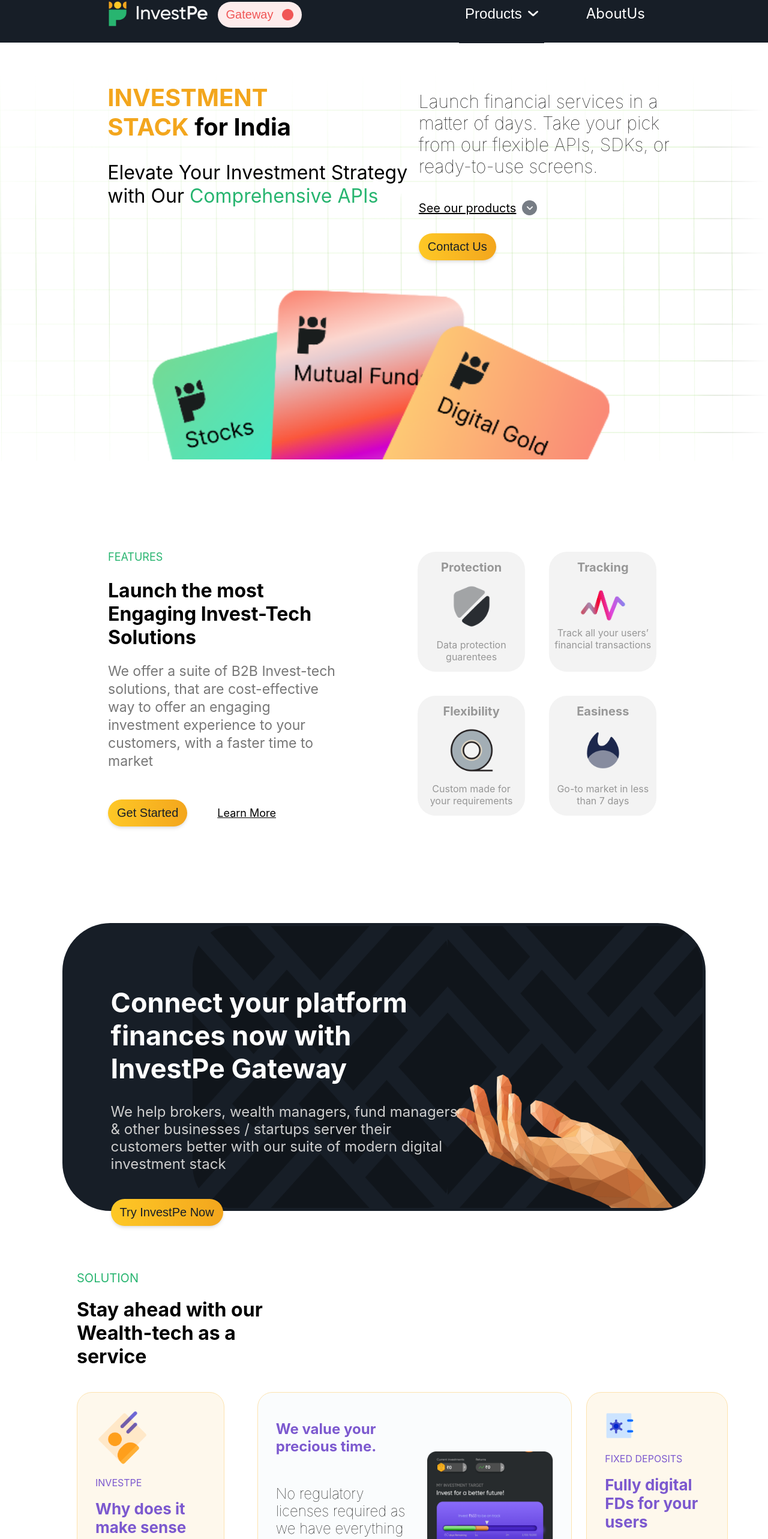
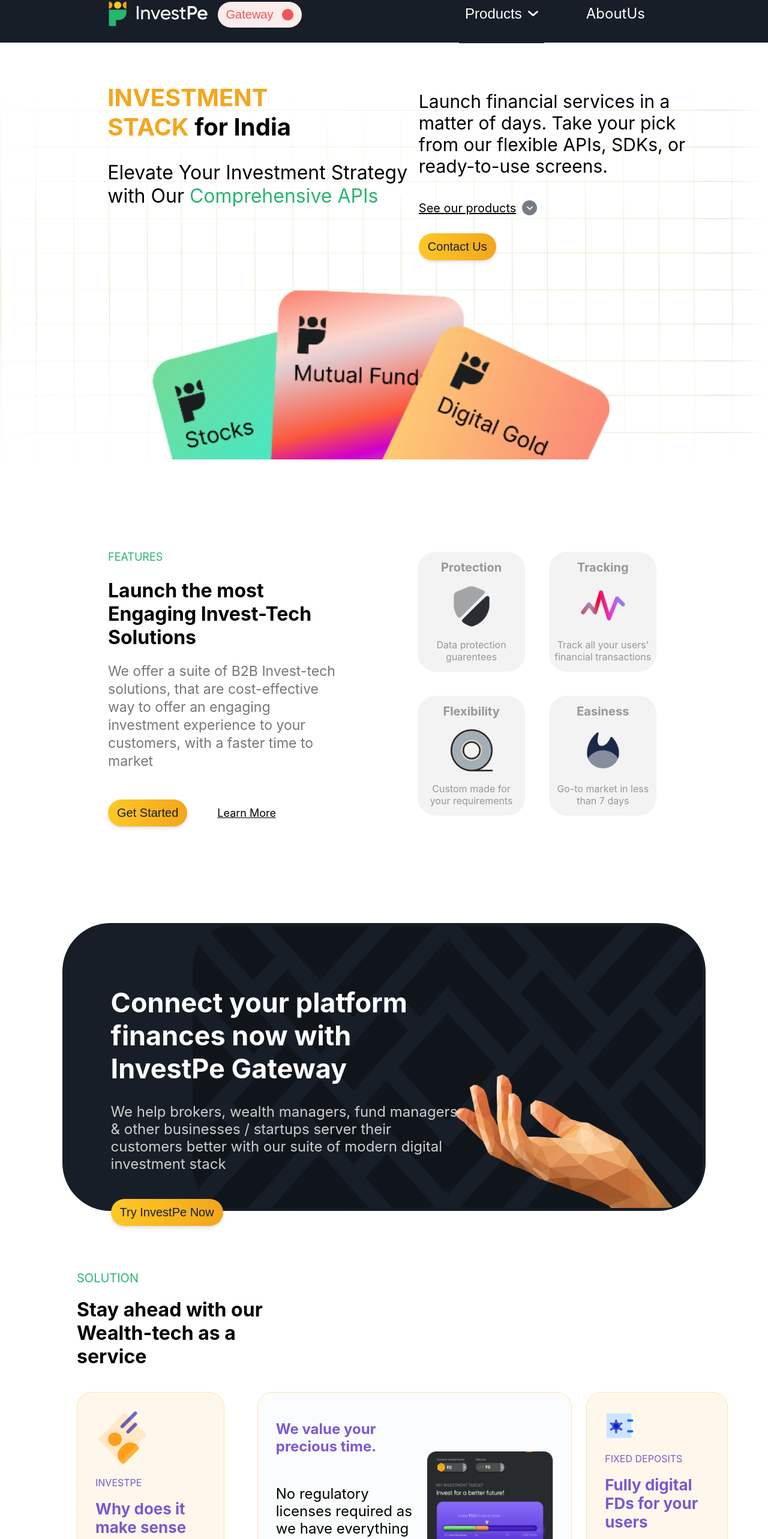
Before and after one commit to HelloKaushal750/chhotastock-assignment, a React (Create React App) app in the folder Frontend/investpeapp/: page /gateway in a window 1280 px wide. Shown: the part 61-2627 px from the top of the page at 60% size. Built offline with nearby package versions, Linux system fonts and the light colour scheme.

Commit message:
Second page completed

```diff
--- a/Frontend/investpeapp/src/Components/First/Navbar.jsx
+++ b/Frontend/investpeapp/src/Components/First/Navbar.jsx
@@ -17,7 +17,7 @@
         <input type="text" placeholder="Search stocks, ETFs, indices" />
       </div>
       <div>
-        <button className="login_btn" onClick={()=>{navigate('/gateway')}}>
+        <button className="login_btn" style={{cursor:'pointer'}} onClick={()=>{navigate('/gateway')}}>
           <div
             style={{
               display: "flex",
--- a/Frontend/investpeapp/src/Components/Second/Features2.jsx
+++ b/Frontend/investpeapp/src/Components/Second/Features2.jsx
@@ -58,7 +58,7 @@
               height={"80px"}
               width={"80px"}
             />
-            <p style={{ marginTop: "-10px" }}>
+            <p style={{ marginTop: "10px" }}>
               Track all your users’ financial transactions
             </p>
           </div>
--- a/Frontend/investpeapp/src/Components/Second/Navbar2.jsx
+++ b/Frontend/investpeapp/src/Components/Second/Navbar2.jsx
@@ -31,7 +31,7 @@
                   style={{
                     color: "#28B570",
                     fontSize: "20px",
-                    fontWeight: "100",
+                    fontWeight: "400",
                   }}
                 >
                   INVESTMENT
@@ -95,7 +95,7 @@
                   style={{
                     color: "#28B570",
                     fontSize: "20px",
-                    fontWeight: "100",
+                    fontWeight: "400",
                   }}
                 >
                   DATA
--- a/Frontend/investpeapp/src/Components/Second/Solution.jsx
+++ b/Frontend/investpeapp/src/Components/Second/Solution.jsx
@@ -39,7 +39,7 @@
                 <h1 style={{ color: "#7C59CF" }}>
                   We value your precious time.
                 </h1>
-                <h1 style={{ fontWeight: "100", marginTop: "50px" }}>
+                <h1 style={{ fontWeight: "400", marginTop: "50px" }}>
                   No regulatory licenses required as we have everything for you
                   to get started.
                 </h1>
--- a/Frontend/investpeapp/src/Styles/Banner2.css
+++ b/Frontend/investpeapp/src/Styles/Banner2.css
@@ -39,5 +39,5 @@
 }
 .top_banner>div h4{
     font-size: 30px;
-    font-weight: 100;
+    font-weight: 400;
 }
--- a/Frontend/investpeapp/src/Styles/Essential.css
+++ b/Frontend/investpeapp/src/Styles/Essential.css
@@ -1,7 +1,7 @@
 .essential{
     background-color: #171E27;
     border-radius: 80px;
-    height: 70vh;
+    height: 80vh;
     width: 86%;
     margin: auto;
     color: white;
--- a/Frontend/investpeapp/src/Styles/Info.css
+++ b/Frontend/investpeapp/src/Styles/Info.css
@@ -46,7 +46,7 @@
 }
 .info_list>div h1{
     font-size: 18px;
-    font-weight: 100;
+    font-weight: 400;
 }
 .info_list>div p{
     color: #888888;
--- a/Frontend/investpeapp/src/Styles/Partners.css
+++ b/Frontend/investpeapp/src/Styles/Partners.css
@@ -3,7 +3,7 @@
   margin: auto;
   /* border: 1px solid black; */
   display: grid;
-  grid-template-columns: 32% 68%;
+  grid-template-columns: 34% 66%;
   text-align: left;
   font-size: 14px;
   color: #777777;
@@ -22,7 +22,7 @@
   gap: 30px;
 }
 .partners h1 {
-  font-weight: 100;
+  font-weight: 400;
 }
 .logo_image_2{
     display: flex;
```
